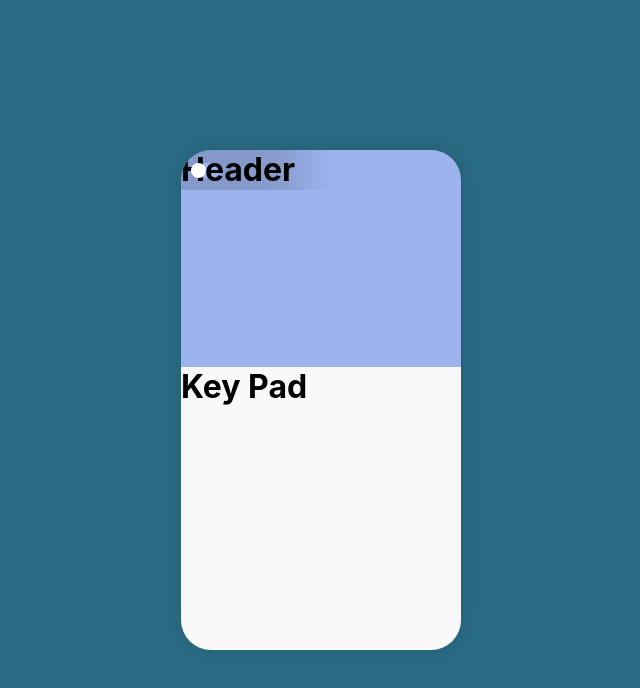
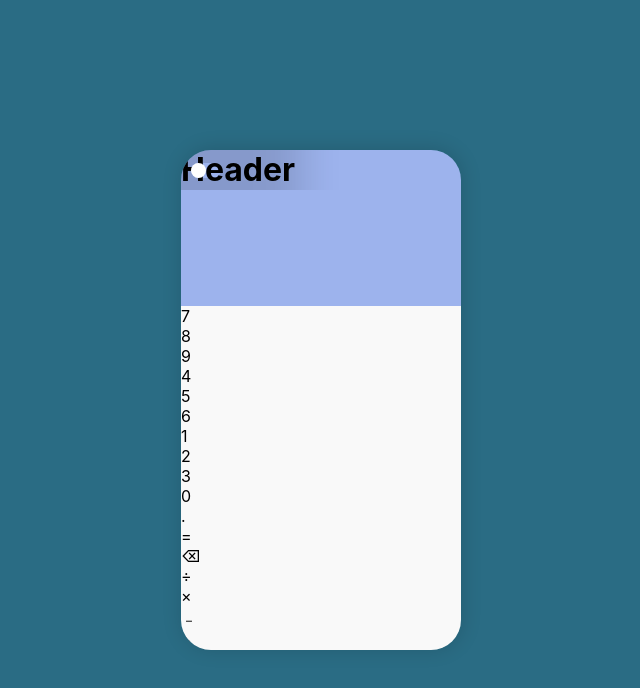
Before and after one commit to Thomas0977/calculator-app, a React (Create React App) app: page / in a window 1280 px wide. Shown: the top 688 px of the page, without its empty margins (319-959 px from the left). Built offline with nearby package versions, Linux system fonts and the light colour scheme.

Commit message:
ScrollIntoView

```diff
--- a/src/Components/Keypad/Keypad.js
+++ b/src/Components/Keypad/Keypad.js
@@ -1,10 +1,107 @@
-import React from 'react'
-import './Keypad.css';
-const  Keypad = () => {
+import React from "react";
+import "./Keypad.css";
+
+function KeyPad(props) {
+  const keys = [
+    {
+      keyCode: 55,
+      label: "7",
+    },
+    {
+      keyCode: 56,
+      label: "8",
+    },
+    {
+      keyCode: 57,
+      label: "9",
+    },
+    {
+      keyCode: 52,
+      label: "4",
+    },
+    {
+      keyCode: 53,
+      label: "5",
+    },
+    {
+      keyCode: 54,
+      label: "6",
+    },
+    {
+      keyCode: 49,
+      label: "1",
+    },
+    {
+      keyCode: 50,
+      label: "2",
+    },
+    {
+      keyCode: 51,
+      label: "3",
+    },
+    {
+      keyCode: 48,
+      label: "0",
+    },
+    {
+      keyCode: 190,
+      label: ".",
+    },
+    {
+      keyCode: 13,
+      label: "=",
+    },
+  ];
+  const symbols = [
+    {
+      label: "⌫",
+      keyCode: 8,
+      value: "backspace",
+    },
+    {
+      label: "÷",
+      keyCode: 111,
+      value: "/",
+    },
+    {
+      label: "×",
+      keyCode: 56,
+      value: "*",
+    },
+    {
+      label: "﹣",
+      keyCode: 109,
+      value: "-",
+    },
+    {
+      label: "+",
+      keyCode: 107,
+      value: "+",
+    },
+  ];
   return (
-    <div className='keypad'>
-        <h1>Key Pad</h1>
+    <div className="keypad">
+      <div className="keypad_keys">
+        {keys.map((item, index) => (
+          <p
+            onClick={() => props.handleKeyPress(item.keyCode, item.label)}
+            key={index}
+          >
+            {item.label}
+          </p>
+        ))}
+      </div>
+      <div className="keypad_symbols">
+        {symbols.map((item, index) => (
+          <p
+            onClick={() => props.handleKeyPress(item.keyCode, item.value)}
+            key={index}
+          >
+            {item.label}
+          </p>
+        ))}
+      </div>
     </div>
-  )
+  );
 }
-export default Keypad;
+export default KeyPad;
```
